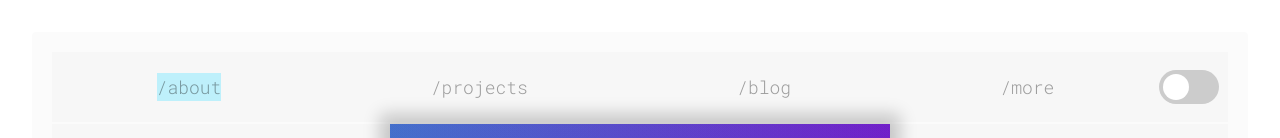
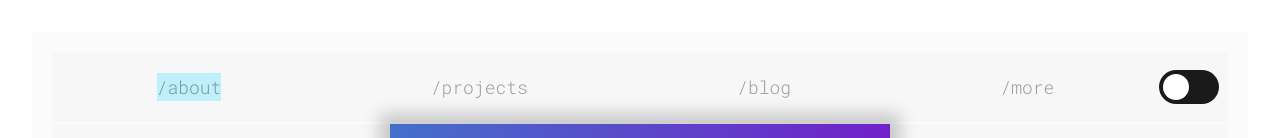
Before and after one commit to syntax-punk/syntaxpunkdotcom, a Next.js app: page / in a window 1280 px wide. Shown: the top 138 px of the page. Built offline with nearby package versions, Linux system fonts and the light colour scheme.

Commit message:
Changed slider coloring

```diff
--- a/components/toggleSwitch/toggleSwitch.tsx
+++ b/components/toggleSwitch/toggleSwitch.tsx
@@ -1,11 +1,7 @@
 import { memo, useCallback, useEffect } from "react";
-import styled from "styled-components"
+import styled from "styled-components";
 
-interface Props {
-  className?: string;
-}
-
-const ToggleSwitch = memo(function ToggleSwitch({ className }: Props) {
+const ToggleSwitch = memo(function ToggleSwitch() {
 
   useEffect(function onMount() {
     const theme = localStorage.getItem('theme');
@@ -54,7 +50,7 @@ const SwitchContainer = styled.div`
   }
 
   .slider {
-    background-color: #CCCCCC;
+    background-color: var(--slider-bg-color);
     bottom: 0;
     cursor: pointer;
     left: 0;
@@ -65,7 +61,7 @@ const SwitchContainer = styled.div`
   }
 
   .slider:before {
-    background-color: #fff;
+    background-color: var(--bg-color);
     bottom: 4px;
     content: "";
     height: 26px;
@@ -73,14 +69,6 @@ const SwitchContainer = styled.div`
     position: absolute;
     transition: .4s;
     width: 26px;
-  }
-
-  input:checked + .slider {
-    background-color: #535353;
-  }
-
-  input:checked + .slider:before {
-    background-color: #000000;
   }
 
   input:checked + .slider:before {
--- a/styles/global.css
+++ b/styles/global.css
@@ -5,14 +5,15 @@
   --primary-color: #302AE6;
   --secondary-color: #536390;
   --font-color: #424242;
-  --bg-color: #fff;
   --heading-color: #292922;
 
+  --bg-color: #fff;
   --main-background-color: #F7F7F7;
   --border-color: #FBFBFB;
   --link-color: #0000005d;
   --link-hover: #86e9ff;
   --link-active: #86e9ff80;
+  --slider-bg-color: #1a1a1a;
   --project-card-shadow: 0 4px 6px -1px rgba(0, 0, 0, 0.1),0 2px 4px -1px rgba(0, 0, 0, 0.06);
   --project-card-border: 2px solid #00000011;
   --scrollbar-color: rgba(19, 7, 34, 0.91);
@@ -22,14 +23,15 @@
   --primary-color: #9A97F3;
   --secondary-color: #818cab;
   --font-color: #e1e1ff;
-  --bg-color: #000000;
   --heading-color: #818cab;
 
+  --bg-color: #000000;
   --main-background-color: #000000;
   --border-color: #373636;
   --link-color: #FBFBFBAA;
   --link-hover: #5c12be;
   --link-active: #5d12be80;
+  --slider-bg-color: #dedede;
   --project-card-shadow: none;
   --project-card-border: 2px solid #00000011;
   --scrollbar-color: rgba(217, 195, 244, 0.91);
```
